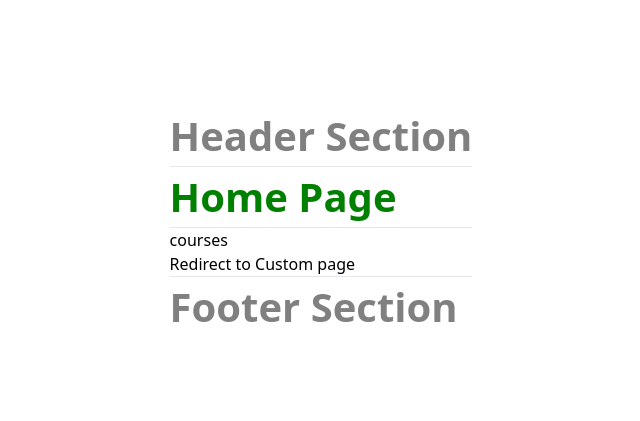
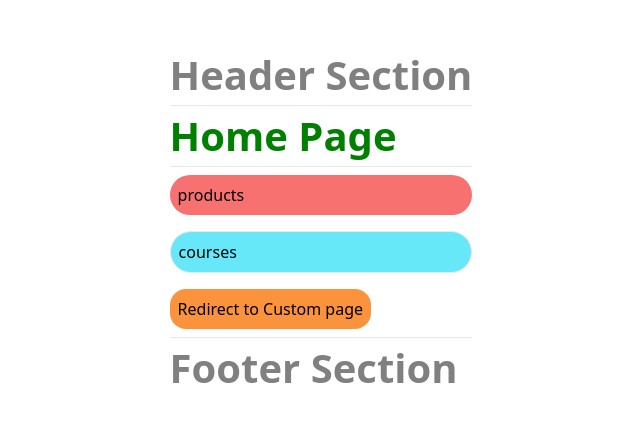
Before and after one commit to hamedAbdollahzade/next-js, a Next.js app: page / in a window 1280 px wide. Shown: the part 179-600 px from the top of the page, without its empty margins (319-959 px from the left). Built offline with nearby package versions, Linux system fonts and the light colour scheme.

Commit message:
استفاده از data-fetching در SSG

```diff
--- a/pages/index.jsx
+++ b/pages/index.jsx
@@ -21,13 +21,22 @@ export default function Home() {
     <>
       <h1 className={styles.title}> Home Page </h1>
       <hr />
-      <ul>
-        <li>
+      <ul className={"flex flex-col  gap-2"}>
+        <li className={"bg-red-400 p-2 my-2 rounded-full"}>
+          <Link href={"/products"}>products</Link>
+        </li>
+
+        <li className={"border p-2 rounded-full bg-cyan-300"}>
           {/* <a href="/courses">Courses</a>  ==> request to server !! vali ma mikhaym SPA bashe ! pas az Component Link estefade mikonim :)    */}
           <Link href={"/courses"}>courses</Link> {/* SPA Page */}
         </li>
         <li>
-          <button onClick={redirect}>Redirect to Custom page </button>
+          <button
+            className={"bg-orange-400 p-2 rounded-2xl my-2"}
+            onClick={redirect}
+          >
+            Redirect to Custom page{" "}
+          </button>
         </li>
       </ul>
     </>
--- /dev/null
+++ b/pages/products/index.jsx
@@ -0,0 +1,29 @@
+const Products = ({ data }) => {
+  return (
+    <>
+      <h1 className={"text-stone-950"}>
+        Products Page (Pre-Rendering SSG With Fetch Data){" "}
+      </h1>
+      <ul className={"flex flex-col gap-2 bg-slate-200 p-2"}>
+        {data.map((item) => (
+          <li key={item.id} className={"flex justify-between"}>
+            {item.id} - {item.title}{" "}
+            <img src={item.image} alt="image" className={"w-10"} />
+          </li>
+        ))}
+      </ul>
+    </>
+  );
+};
+
+export default Products;
+
+export async function getStaticProps() {
+  const res = await fetch("https://fakestoreapi.com/products?limit=5");
+  const data = await res?.json();
+  //   console.log(data);
+
+  return {
+    props: { data },
+  };
+}
```
